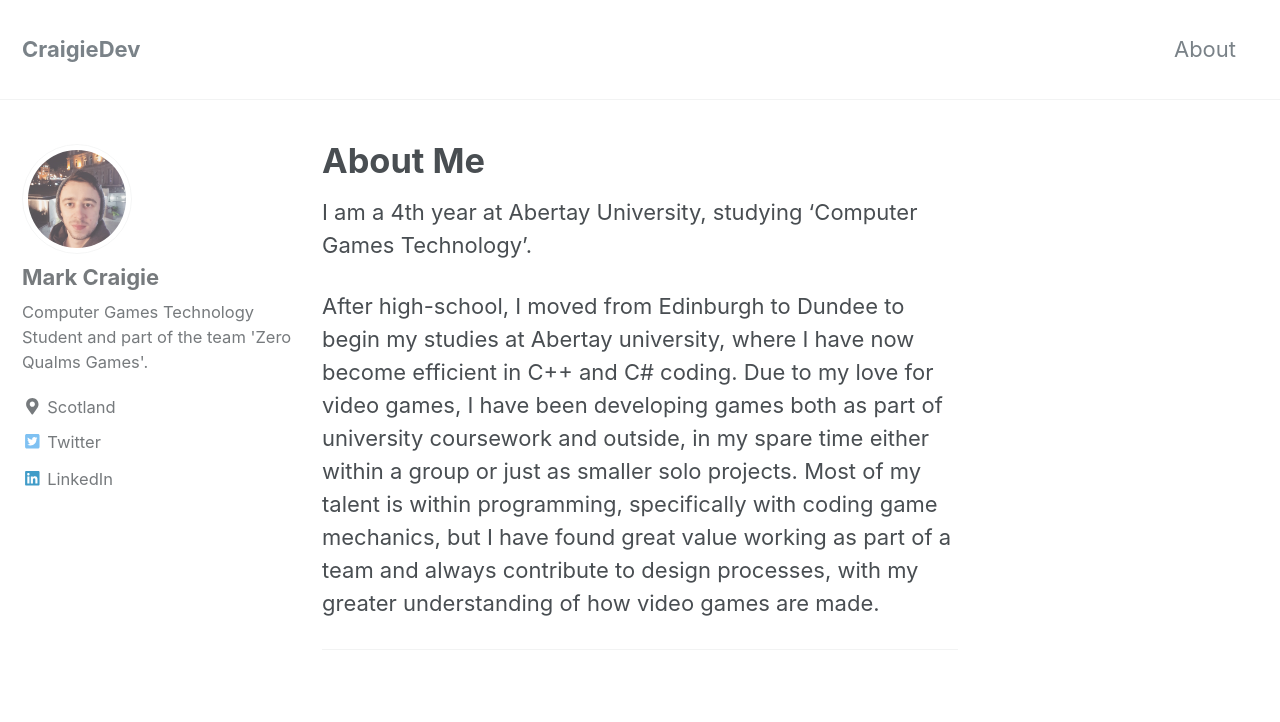
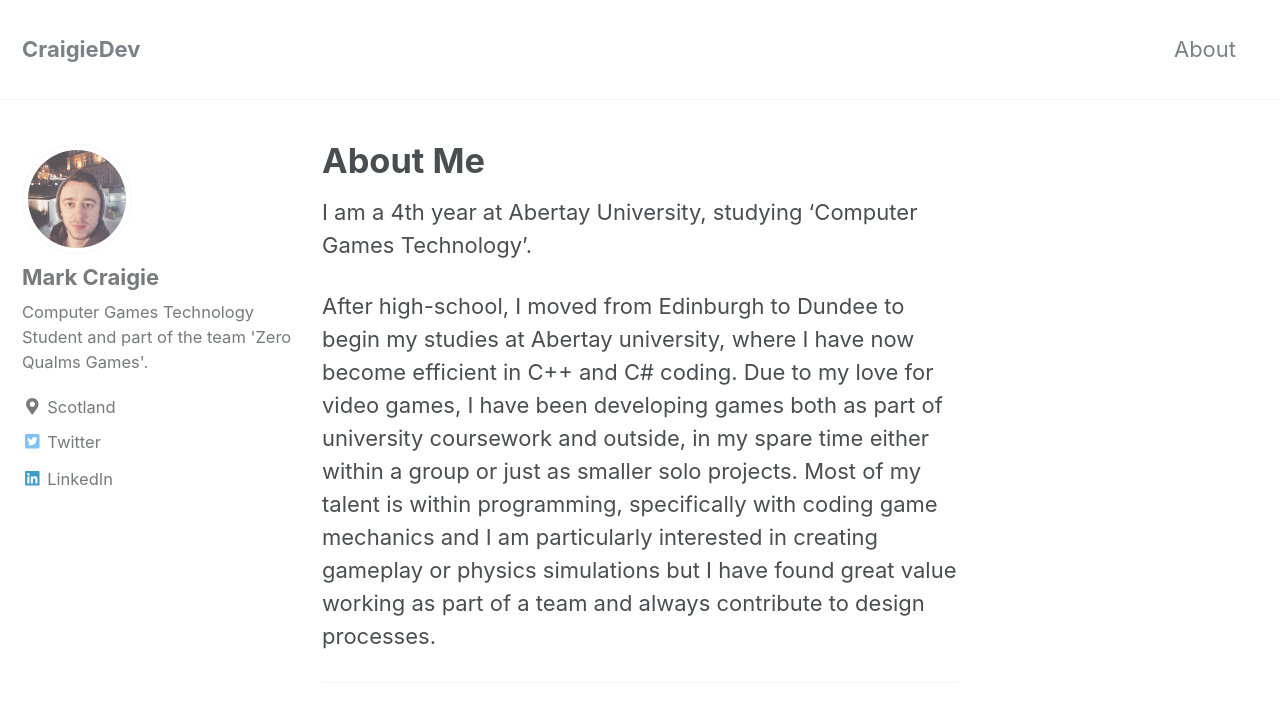
Before and after one commit to LeSmurk/CraigieDev, a Jekyll site: the page built from _pages/about.md, in a window 1280 px wide and 900 px high. Shown: the top 722 px of the window. Built offline with Jekyll 4.4.1, drawn with Linux system fonts in a browser that asks for light colours; nearby versions of some CDN libraries.

Commit message:
Update about.md

```diff
--- a/_pages/about.md
+++ b/_pages/about.md
@@ -6,7 +6,7 @@ excerpt: "Minimal Mistakes is a flexible two-column Jekyll theme."
 
 I am a 4th year at Abertay University, studying 'Computer Games Technology'.
 
-After high-school, I moved from Edinburgh to Dundee to begin my studies at Abertay university, where I have now become efficient in C++ and C# coding. Due to my love for video games, I have been developing games both as part of university coursework and outside, in my spare time either within a group or just as smaller solo projects. Most of my talent is within programming, specifically with coding game mechanics, but I have found great value working as part of a team and always contribute to design processes, with my greater understanding of how video games are made.
+After high-school, I moved from Edinburgh to Dundee to begin my studies at Abertay university, where I have now become efficient in C++ and C# coding. Due to my love for video games, I have been developing games both as part of university coursework and outside, in my spare time either within a group or just as smaller solo projects. Most of my talent is within programming, specifically with coding game mechanics and I am particularly interested in creating gameplay or physics simulations but I have found great value working as part of a team and always contribute to design processes.
 
 
 ---
```
